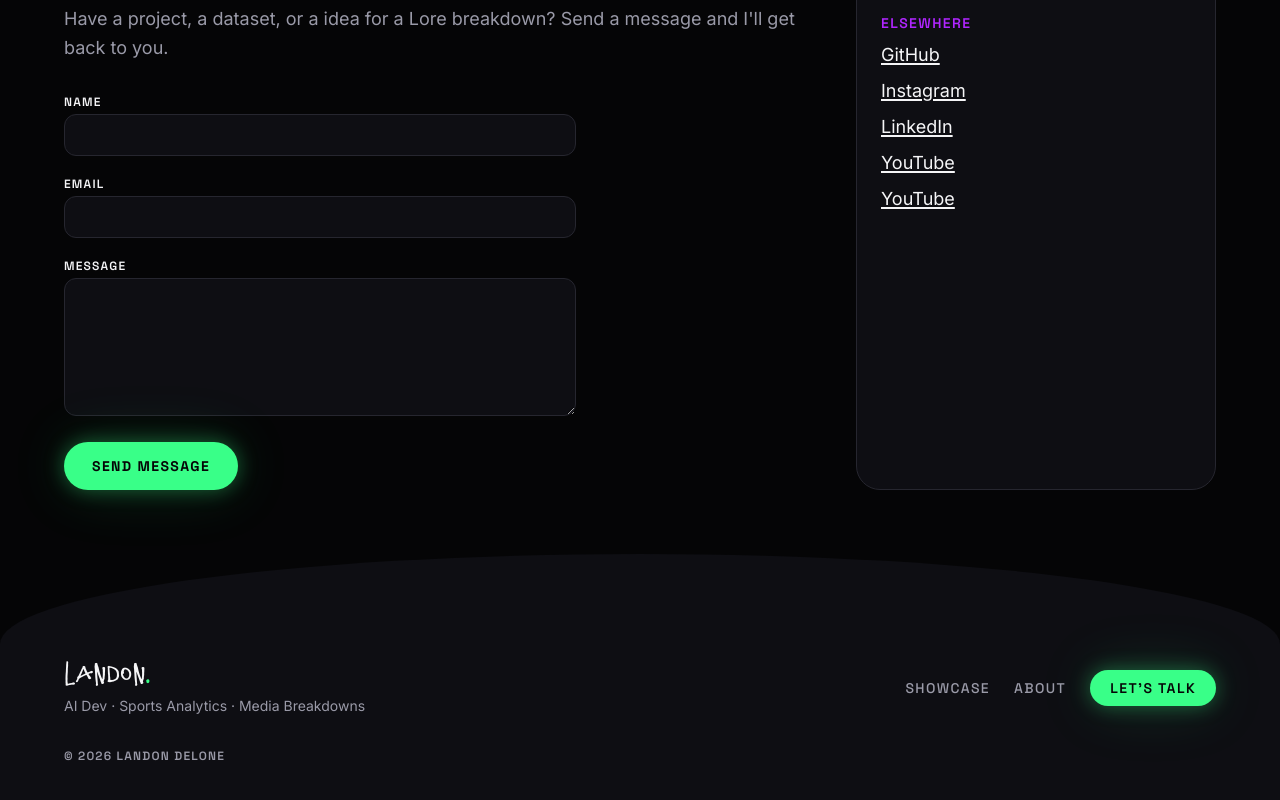
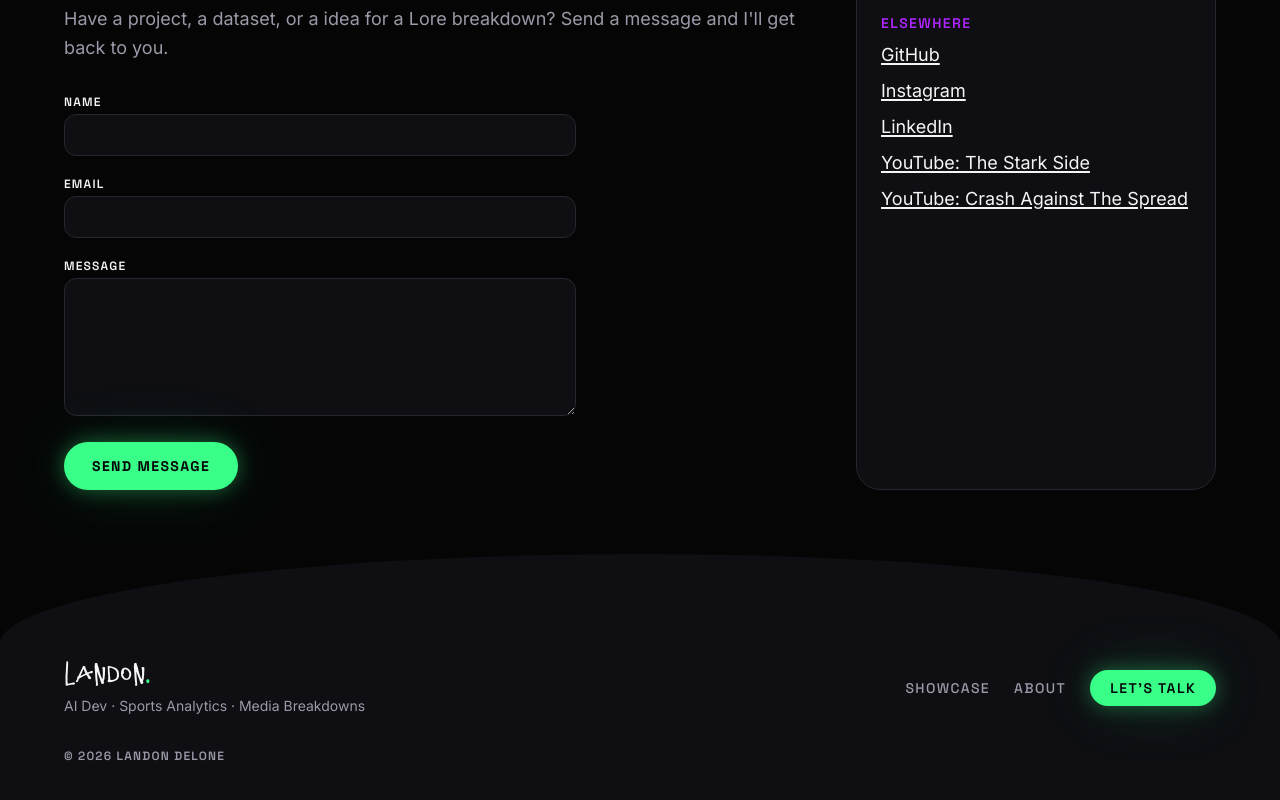
Before and after one commit to landondelone-sbas/Landon_Portfolio, a React (Vite) app: page / in a window 1280 px wide. Shown: the part 4939-5739 px from the top of the page. Built offline with nearby package versions, Linux system fonts and the light colour scheme; a web font is replaced by a local one.

Commit message:
Update Contact.tsx

```diff
--- a/src/components/Contact.tsx
+++ b/src/components/Contact.tsx
@@ -6,8 +6,8 @@ const SOCIALS = [
   { label: "GitHub", href: "https://github.com/landondelone-sbas" },
   { label: "Instagram", href: "https://www.instagram.com/crashlandon/" },
   { label: "LinkedIn", href: "www.linkedin.com/in/landon-delone-1b360945" },
-  { label: "YouTube", href: "https://www.youtube.com/@StarkSideReview" },
-  { label: "YouTube", href: "https://www.youtube.com/@crashagainstthespread" },
+  { label: "YouTube: The Stark Side", href: "https://www.youtube.com/@StarkSideReview" },
+  { label: "YouTube: Crash Against The Spread", href: "https://www.youtube.com/@crashagainstthespread" },
 ];
 
 export default function Contact() {
```
